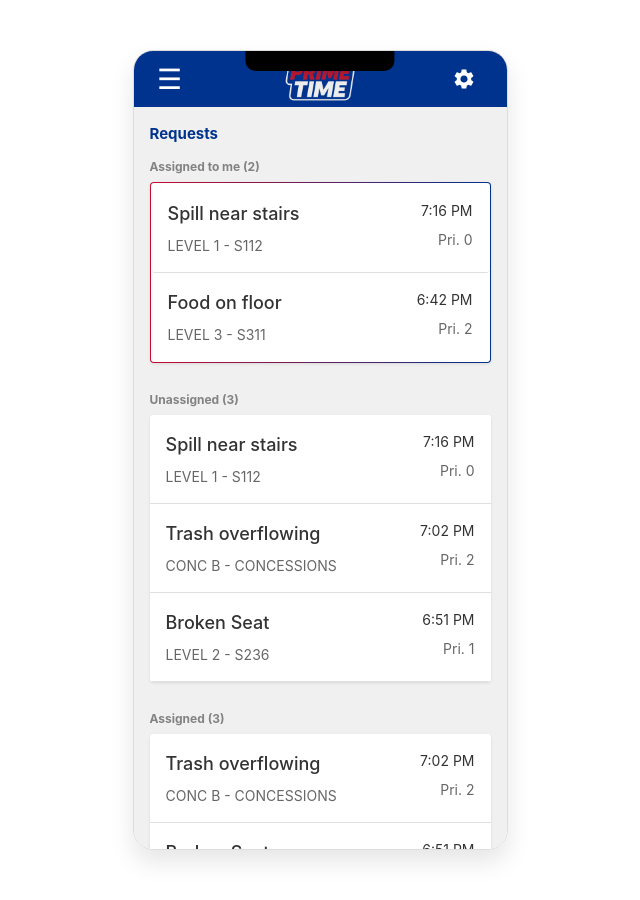
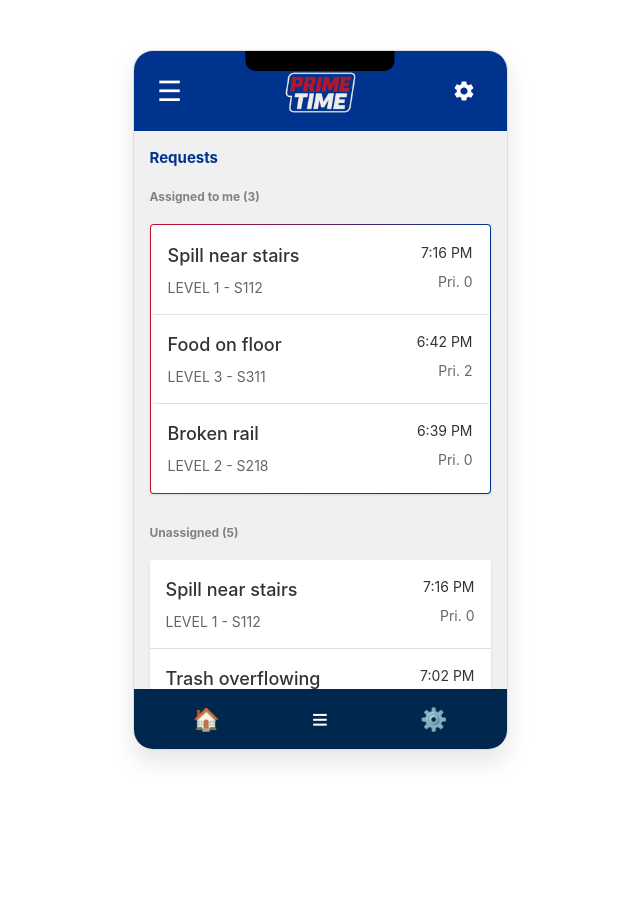
Before and after one commit to glockstock/bills-primetime-react, a React (Vite) app: page / in a window 1280 px wide. Shown: the whole page, without its empty margins (320-960 px from the left). After the commit the page ends 800 px from the top, so only its background shows below. Built offline with nearby package versions, Linux system fonts and the light colour scheme.

Commit message:
Fixed scrolling and header anchor issues.

```diff
--- a/src/App.css
+++ b/src/App.css
@@ -1,6 +1,9 @@
 #root {
   max-width: 1280px;
   margin: 0 auto;
+  height: 100vh;
+  display: flex;
+  flex-direction: column;
 }
 
 .logo {
@@ -41,7 +44,7 @@
 
 .app {
   width: 100%;
-  height: 100vh;
+  height: 100%;
   display: flex;
   flex-direction: column;
   overflow: hidden;
--- a/src/components/RequestList.css
+++ b/src/components/RequestList.css
@@ -3,33 +3,57 @@
   display: flex;
   flex-direction: column;
   background-color: #f0f0f0;
+  overflow: hidden; /* Change from overflow-y to overflow */
+  height: calc(100% - 60px); /* Allow for footer height */
+  position: relative;
+}
+
+.request-content {
+  flex: 1;
+  overflow-y: auto;
+  padding-bottom: 16px;
 }
 
 .page-title {
   font-size: 15px;
   font-weight: 700;
-  padding: 16px 16px 0px 16px;
+  padding: 16px 16px 8px 16px;
   margin: 0;
   color: #00338D;
+  background-color: #f0f0f0;
+  position: sticky;
+  top: 0;
+  z-index: 3;
 }
 
 .request-section {
-  margin-bottom: 16px;
+  margin-bottom: 20px;
+  padding-top: 0;
 }
 
+.request-section:last-child {
+  margin-bottom: 0;
+}
+
+/* Fix the section title styling */
 .section-title {
   font-size: 12px;
   font-weight: 700;
-  padding: 12px 16px 6px;
-  margin: 0;
+  padding: 10px 16px;
+  margin: 0 0 6px 0;
   color: #828282;
+  background-color: #f0f0f0;
+  position: relative; /* Change from sticky to relative */
+  width: calc(100% - 32px); /* Account for padding */
+  display: block;
 }
 
+/* Style for request list containers */
 .request-list {
   background-color: white;
   border-radius: 4px;
   overflow: hidden;
-  margin: 0 16px;
+  margin: 8px 16px 0;
   box-shadow: 0 1px 3px rgba(0, 0, 0, 0.1);
 }
 
@@ -40,7 +64,7 @@
   padding: 2px;
   background: linear-gradient(to right, #c60c30, #00338D);
   box-shadow: 0 1px 3px rgba(0, 0, 0, 0.1);
-  margin: 0 16px;
+  margin: 8px 16px 0;
   overflow: visible;
 }
 
--- a/src/components/RequestList.tsx
+++ b/src/components/RequestList.tsx
@@ -12,6 +12,7 @@ const RequestList: FC = () => {
     <div className="request-list-container">
       <h2 className="page-title">Requests</h2>
 
+      <div className="request-content">
         <div className="request-section">
           <h3 className="section-title">Assigned to me ({assignedToMeRequests.length})</h3>
           <div className="assigned-to-me">
@@ -39,6 +40,7 @@ const RequestList: FC = () => {
           </div>
         </div>
       </div>
+    </div>
   );
 };
 
--- a/src/data/requestsData.ts
+++ b/src/data/requestsData.ts
@@ -37,6 +37,24 @@ export const requests: Request[] = [
     assignedToMe: false
   },
   {
+    id: 9,
+    description: "Light not working",
+    location: "LEVEL 3 - S401",
+    time: "6:48 PM",
+    priority: 1,
+    assigned: false,
+    assignedToMe: false
+  },
+  {
+    id: 10,
+    description: "Missing cup holder",
+    location: "LEVEL 1 - S120",
+    time: "6:45 PM",
+    priority: 2,
+    assigned: false,
+    assignedToMe: false
+  },
+  {
     id: 4,
     description: "Spill near stairs",
     location: "LEVEL 1 - S112",
@@ -51,6 +69,15 @@ export const requests: Request[] = [
     location: "LEVEL 3 - S311",
     time: "6:42 PM",
     priority: 2,
+    assigned: true,
+    assignedToMe: true
+  },
+  {
+    id: 11,
+    description: "Broken rail",
+    location: "LEVEL 2 - S218",
+    time: "6:39 PM",
+    priority: 0,
     assigned: true,
     assignedToMe: true
   },
@@ -80,5 +107,23 @@ export const requests: Request[] = [
     priority: 2,
     assigned: true,
     assignedToMe: false
+  },
+  {
+    id: 12,
+    description: "Wet floor sign needed",
+    location: "LEVEL 1 - ENTRANCE",
+    time: "6:35 PM",
+    priority: 1,
+    assigned: true,
+    assignedToMe: false
+  },
+  {
+    id: 13,
+    description: "Spilled drink",
+    location: "CONC A - CONCESSIONS",
+    time: "6:30 PM",
+    priority: 2,
+    assigned: true,
+    assignedToMe: false
   }
 ];
```
Lines whose indentation alone changed are shown as unchanged.
